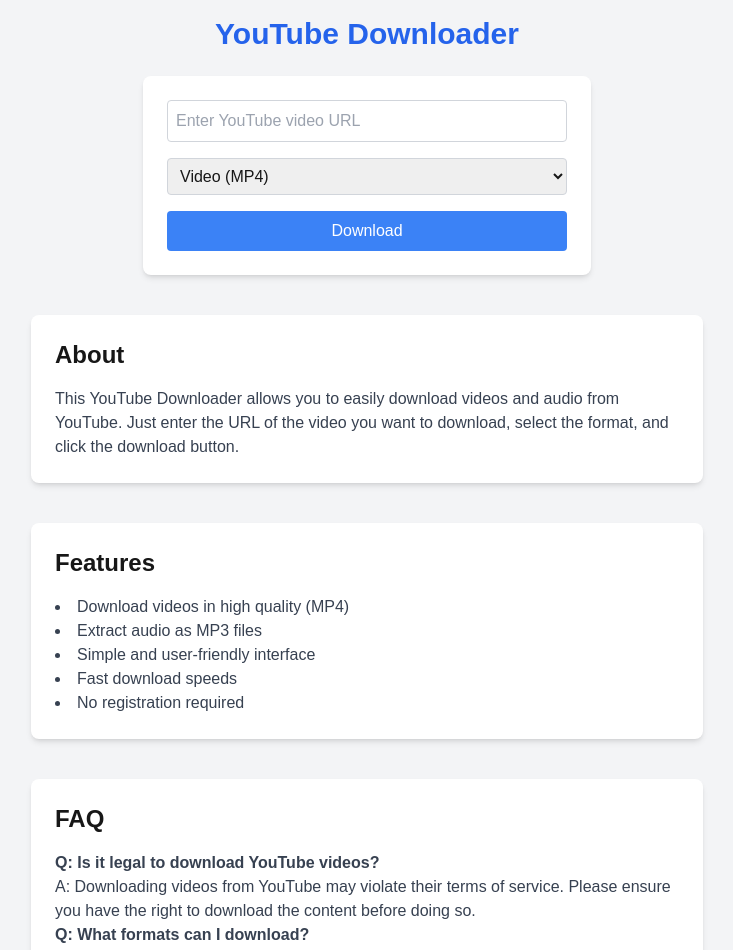
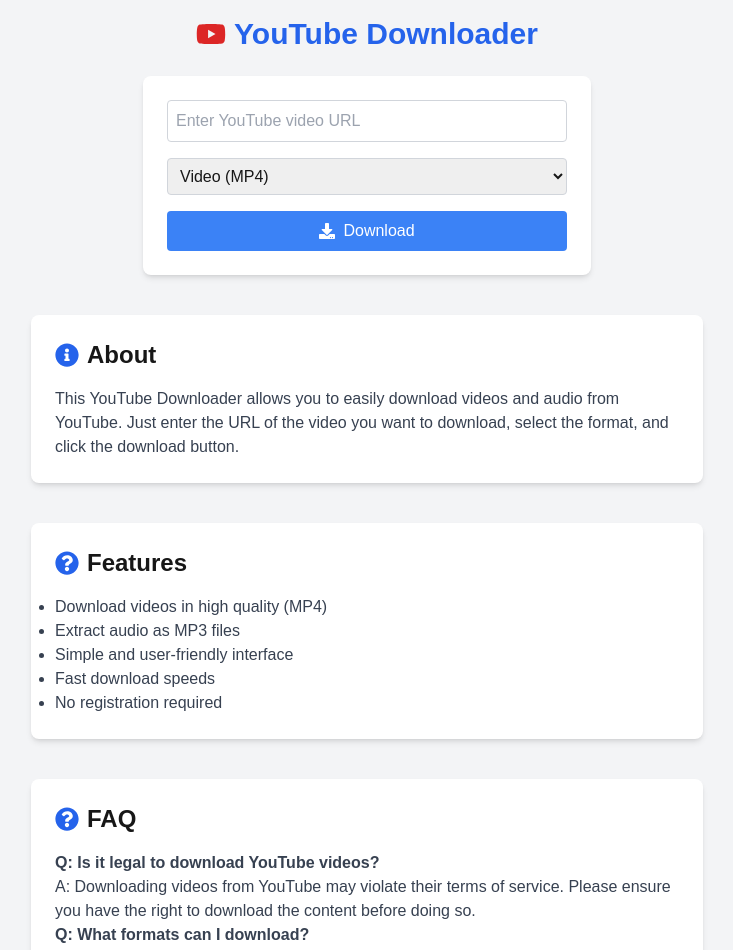
Before and after one commit to emapg/nextjs-ytdl, a Next.js app: page / in a window 1280 px wide. Shown: the top 950 px of the page, without its empty margins (273-1006 px from the left). Built offline with nearby package versions, Linux system fonts and the light colour scheme.

Commit message:
Update page.tsx

```diff
--- a/app/page.tsx
+++ b/app/page.tsx
@@ -1,6 +1,7 @@
 'use client';
 
 import { useState } from 'react';
+import { FaDownload, FaYoutube, FaInfoCircle, FaQuestionCircle } from 'react-icons/fa';
 
 export default function Home() {
   const [url, setUrl] = useState<string>('');
@@ -36,7 +37,9 @@
 
   return (
     <div className="flex flex-col items-center justify-center min-h-screen bg-gray-100 p-4">
-      <h1 className="text-3xl font-bold mb-6 text-center text-blue-600">YouTube Downloader</h1>
+      <h1 className="text-3xl font-bold mb-6 text-center text-blue-600 flex items-center">
+        <FaYoutube className="mr-2 text-red-600" /> YouTube Downloader
+      </h1>
       <form onSubmit={handleDownload} className="bg-white p-6 rounded-lg shadow-md w-full max-w-md mb-10">
         <input
           type="text"
@@ -56,9 +59,10 @@
         </select>
         <button
           type="submit"
-          className={`bg-blue-500 text-white p-2 rounded w-full ${loading ? 'opacity-50 cursor-not-allowed' : 'hover:bg-blue-600'}`}
+          className={`bg-blue-500 text-white p-2 rounded w-full flex items-center justify-center ${loading ? 'opacity-50 cursor-not-allowed' : 'hover:bg-blue-600'}`}
           disabled={loading}
         >
+          <FaDownload className="mr-2" />
           {loading ? 'Downloading...' : 'Download'}
         </button>
         {error && <p className="text-red-500 mt-4">{error}</p>}
@@ -66,7 +70,9 @@
 
       {/* About Section */}
       <section className="bg-white p-6 rounded-lg shadow-md w-full max-w-2xl mb-10">
-        <h2 className="text-2xl font-bold mb-4">About</h2>
+        <h2 className="text-2xl font-bold mb-4 flex items-center">
+          <FaInfoCircle className="mr-2 text-blue-600" /> About
+        </h2>
         <p className="text-gray-700">
           This YouTube Downloader allows you to easily download videos and audio from YouTube. Just enter the URL of the video you want to download, select the format, and click the download button.
         </p>
@@ -74,8 +80,10 @@
 
       {/* Features Section */}
       <section className="bg-white p-6 rounded-lg shadow-md w-full max-w-2xl mb-10">
-        <h2 className="text-2xl font-bold mb-4">Features</h2>
-        <ul className="list-disc list-inside text-gray-700">
+        <h2 className="text-2xl font-bold mb-4 flex items-center">
+          <FaQuestionCircle className="mr-2 text-blue-600" /> Features
+        </h2>
+        <ul className="list-disc list-ins ide text-gray-700">
           <li>Download videos in high quality (MP4)</li>
           <li>Extract audio as MP3 files</li>
           <li>Simple and user-friendly interface</li>
@@ -86,7 +94,9 @@
 
       {/* FAQ Section */}
       <section className="bg-white p-6 rounded-lg shadow-md w-full max-w-2xl mb-10">
-        <h2 className="text-2xl font-bold mb-4">FAQ</h2>
+        <h2 className="text-2xl font-bold mb-4 flex items-center">
+          <FaQuestionCircle className="mr-2 text-blue-600" /> FAQ
+        </h2>
         <div className="text-gray-700">
           <h3 className="font-semibold">Q: Is it legal to download YouTube videos?</h3>
           <p>A: Downloading videos from YouTube may violate their terms of service. Please ensure you have the right to download the content before doing so.</p>
```
